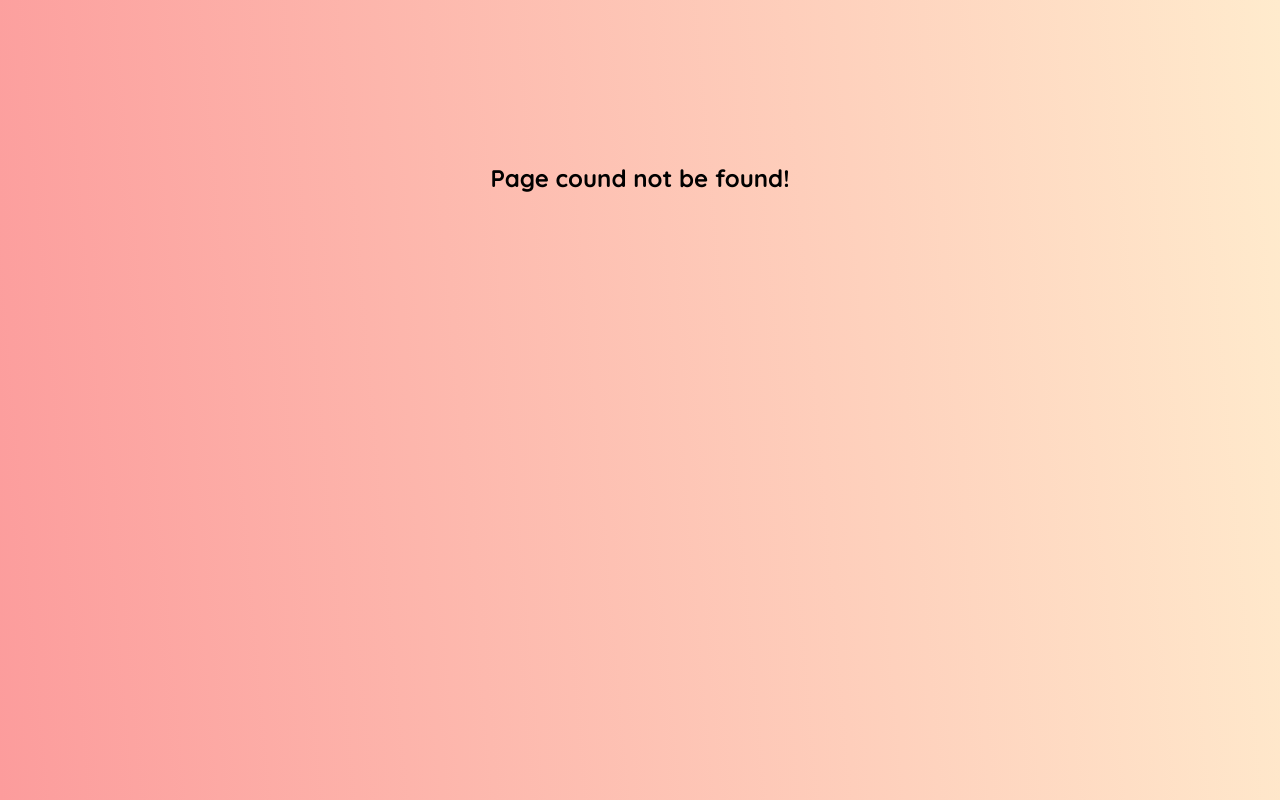
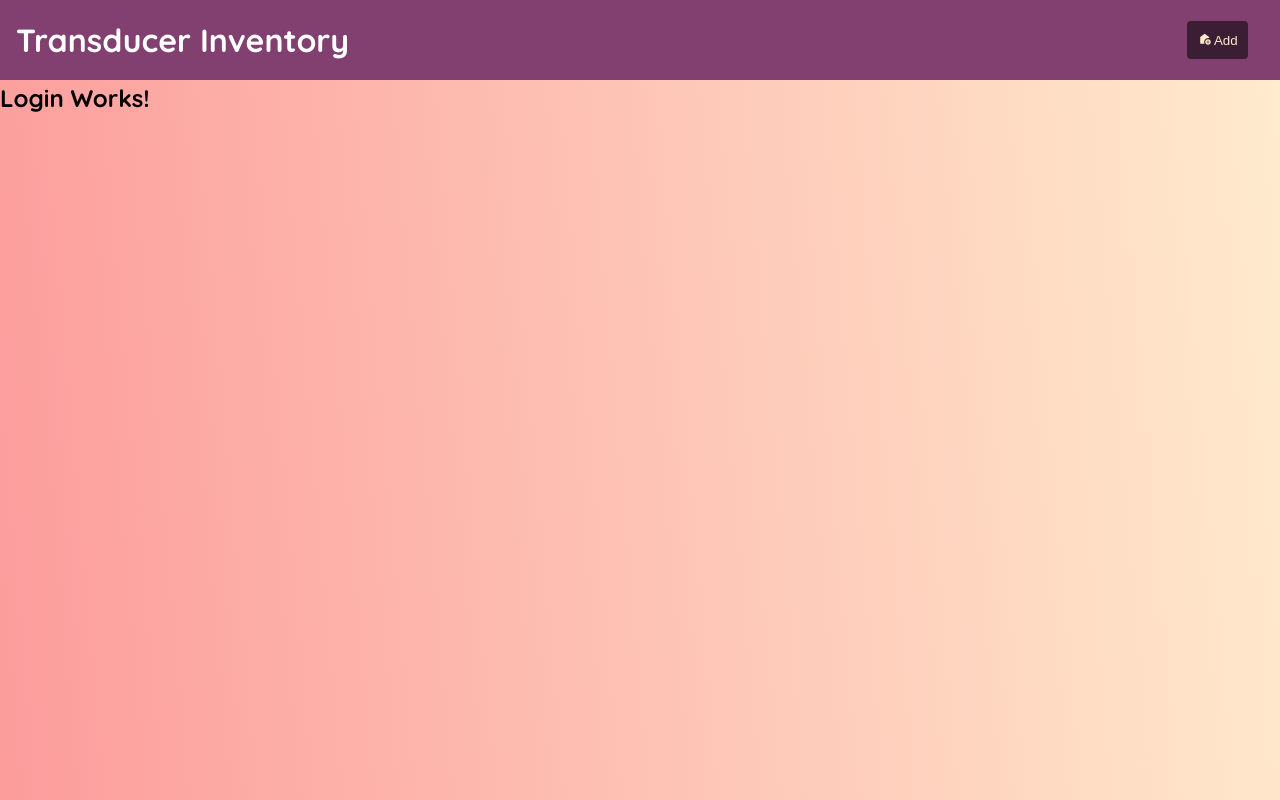
Before and after one commit to MattAKeider/transducer-inventory, a React (Vite) app: page /login in a window 1280 px wide. Built offline with nearby package versions, Linux system fonts and the light colour scheme.

Commit message:
added dummy login route for later use

```diff
--- a/src/App.tsx
+++ b/src/App.tsx
@@ -3,6 +3,7 @@ import { createBrowserRouter, RouterProvider } from 'react-router-dom';
 import MessagePage from './components/MessagePage/MessagePage';
 import Root from './pages/Root';
 import Home from './pages/Home';
+import Login from './pages/Login';
 
 const router = createBrowserRouter([
   {
@@ -10,7 +11,8 @@ const router = createBrowserRouter([
     element: <Root />,
     errorElement: <MessagePage message='Page cound not be found!' />,
     children: [
-      { path: '/', element: <Home /> }
+      { path: '/', element: <Home /> },
+      { path: '/login', element: <Login />}
     ]
   }
 ]);
--- /dev/null
+++ b/src/pages/Login.tsx
@@ -0,0 +1,5 @@
+const Login = () => {
+  return <h2>Login Works!</h2>;
+};
+
+export default Login;
```
